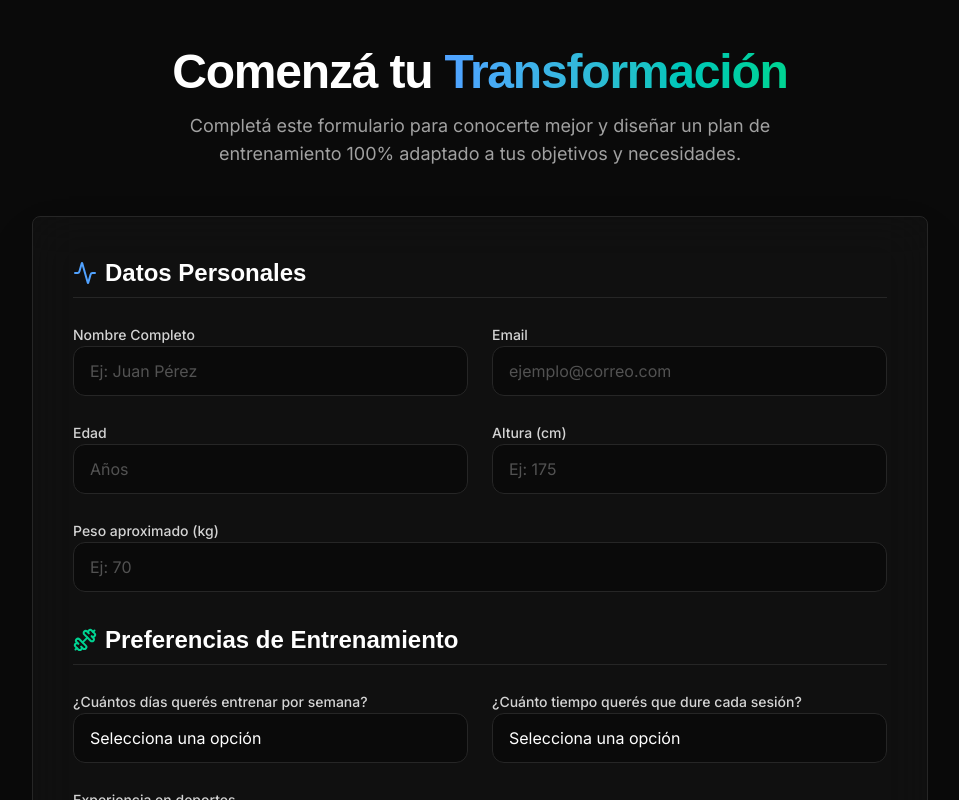
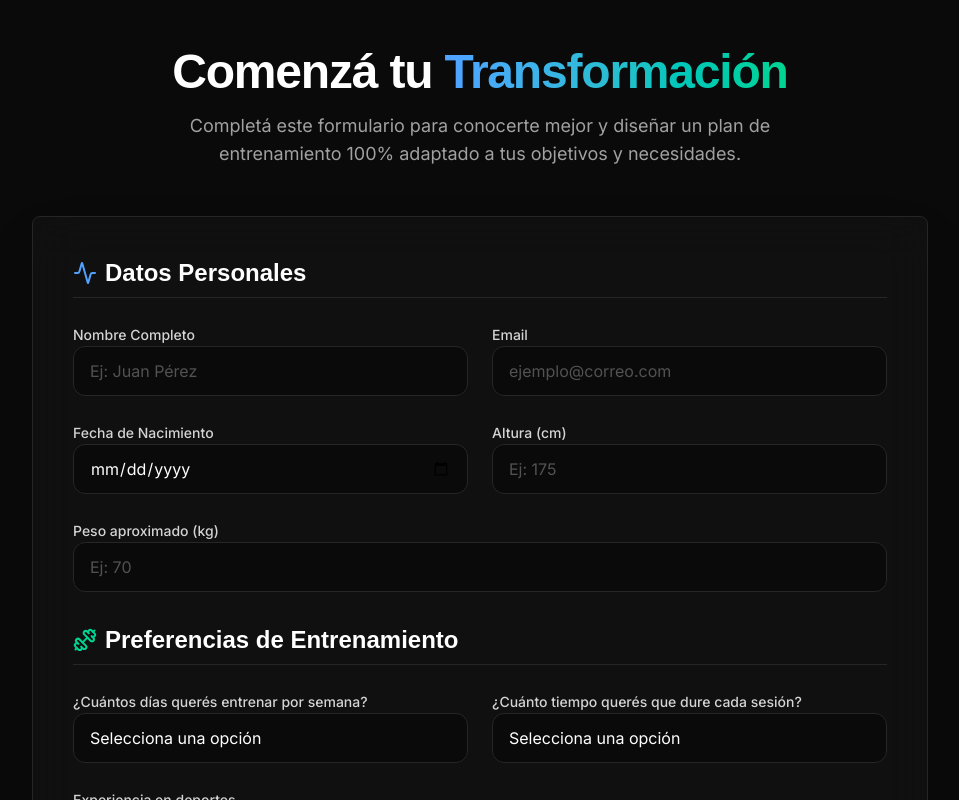
Before and after one commit to Jonnhyortega/pablo-asorey, a Next.js app: page /aplicar in a window 1280 px wide. Shown: the top 800 px of the page, without its empty margins (160-1119 px from the left). Built offline with nearby package versions, Linux system fonts and the light colour scheme; a web font is replaced by a local one.

Commit message:
Replace age with birthDate for dynamic age calculation and future birthday features

```diff
--- a/src/app/admin/students/page.tsx
+++ b/src/app/admin/students/page.tsx
@@ -11,7 +11,7 @@ type Student = {
   email: string | null;
   trainingDays: string;
   sessionDuration: string;
-  age: number;
+  birthDate: string | null;
   height: number;
   weight: number;
   sportsExperience: string;
@@ -306,7 +306,7 @@ function StudentCard({ student, onEdit, onDelete, onViewImage }: { student: Stud
                     Perfil Físico
                   </div>
                   <p className="text-sm text-gray-700 dark:text-gray-300 font-medium pt-1">
-                    {student.age} años • {student.height} cm • {student.weight} kg
+                    {student.birthDate ? Math.floor((new Date().getTime() - new Date(student.birthDate).getTime()) / 31557600000) : '-'} años • {student.height} cm • {student.weight} kg
                   </p>
                 </div>
 
@@ -448,8 +448,8 @@ function EditStudentModal({ student, onClose, onSave }: { student: Student; onCl
                 <input value={formData.email || ""} onChange={e => setFormData({...formData, email: e.target.value})} className="w-full px-4 py-2 bg-gray-50 dark:bg-slate-800 border border-gray-200 dark:border-slate-700 rounded-xl dark:text-white focus:ring-2 focus:ring-purple-500 focus:border-transparent" />
               </div>
               <div className="space-y-1">
-                <label className="text-sm font-semibold text-gray-700 dark:text-gray-300">Edad</label>
-                <input required type="number" value={formData.age} onChange={e => setFormData({...formData, age: Number(e.target.value)})} className="w-full px-4 py-2 bg-gray-50 dark:bg-slate-800 border border-gray-200 dark:border-slate-700 rounded-xl dark:text-white focus:ring-2 focus:ring-purple-500 focus:border-transparent" />
+                <label className="text-sm font-semibold text-gray-700 dark:text-gray-300">Fecha de Nacimiento</label>
+                <input type="date" value={formData.birthDate ? formData.birthDate.split('T')[0] : ""} onChange={e => setFormData({...formData, birthDate: e.target.value})} className="w-full px-4 py-2 bg-gray-50 dark:bg-slate-800 border border-gray-200 dark:border-slate-700 rounded-xl dark:text-white focus:ring-2 focus:ring-purple-500 focus:border-transparent color-scheme-dark" />
               </div>
               <div className="space-y-1">
                 <label className="text-sm font-semibold text-gray-700 dark:text-gray-300">Altura (cm)</label>
--- a/src/app/api/students/[id]/route.ts
+++ b/src/app/api/students/[id]/route.ts
@@ -13,7 +13,7 @@ export async function PUT(request: Request, { params }: { params: Promise<{ id:
       whatsapp,
       trainingDays,
       sessionDuration,
-      age,
+      birthDate,
       height,
       weight,
       sportsExperience,
@@ -34,7 +34,7 @@ export async function PUT(request: Request, { params }: { params: Promise<{ id:
         whatsapp,
         trainingDays,
         sessionDuration,
-        age: Number(age),
+        birthDate: birthDate ? new Date(birthDate) : null,
         height: Number(height),
         weight: Number(weight),
         sportsExperience,
--- a/src/app/api/students/route.ts
+++ b/src/app/api/students/route.ts
@@ -13,7 +13,7 @@ export async function POST(request: Request) {
       whatsapp,
       trainingDays,
       sessionDuration,
-      age,
+      birthDate,
       height,
       weight,
       sportsExperience,
@@ -60,7 +60,7 @@ export async function POST(request: Request) {
         whatsapp,
         trainingDays,
         sessionDuration,
-        age: Number(age),
+        birthDate: birthDate ? new Date(birthDate) : null,
         height: Number(height),
         weight: Number(weight),
         sportsExperience,
--- a/src/app/aplicar/page.tsx
+++ b/src/app/aplicar/page.tsx
@@ -11,7 +11,7 @@ export default function StudentForm() {
     email: "",
     trainingDays: "",
     sessionDuration: "",
-    age: "",
+    birthDate: "",
     height: "",
     weight: "",
     sportsExperience: "",
@@ -192,8 +192,8 @@ export default function StudentForm() {
                   <input required type="email" name="email" value={formData.email} onChange={handleInputChange} className="w-full bg-neutral-950 border border-neutral-800 rounded-xl px-4 py-3 focus:outline-none focus:ring-2 focus:ring-blue-500/50 transition-all text-white placeholder:text-neutral-600" placeholder="ejemplo@correo.com" />
                 </div>
                 <div className="space-y-2">
-                  <label className="text-sm font-medium text-neutral-300">Edad</label>
-                  <input required type="number" name="age" value={formData.age} onChange={handleInputChange} className="w-full bg-neutral-950 border border-neutral-800 rounded-xl px-4 py-3 focus:outline-none focus:ring-2 focus:ring-blue-500/50 transition-all text-white placeholder:text-neutral-600" placeholder="Años" />
+                  <label className="text-sm font-medium text-neutral-300">Fecha de Nacimiento</label>
+                  <input required type="date" name="birthDate" value={formData.birthDate} onChange={handleInputChange} className="w-full bg-neutral-950 border border-neutral-800 rounded-xl px-4 py-3 focus:outline-none focus:ring-2 focus:ring-blue-500/50 transition-all text-white placeholder:text-neutral-600 appearance-none color-scheme-dark" />
                 </div>
                 <div className="space-y-2">
                   <label className="text-sm font-medium text-neutral-300">Altura (cm)</label>
```
Also changed, not shown: 1 other file (tests, documents, lock files or other folders).
